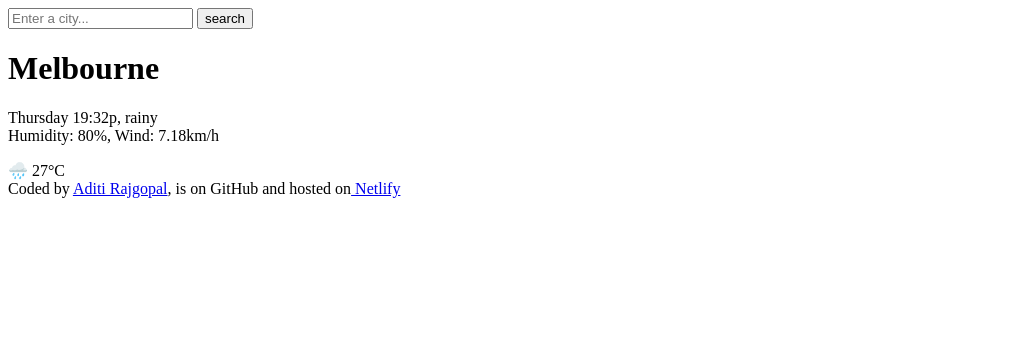
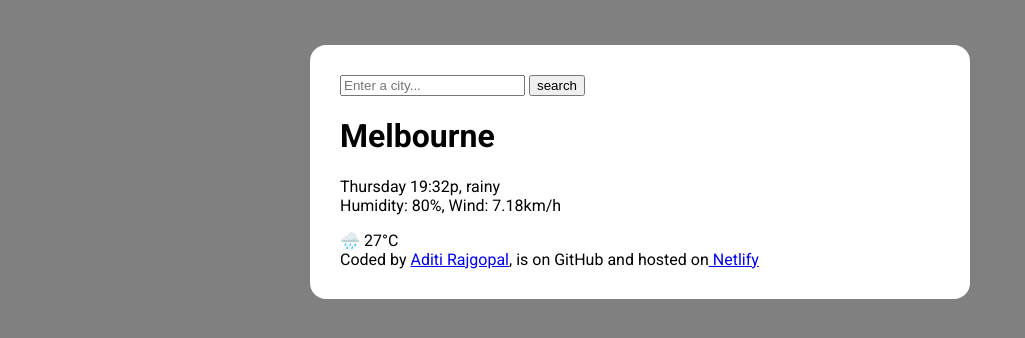
Before and after one commit to strawberrysmile16/Weather, a plain HTML site: page index.html in a window 1280 px wide. Shown: the whole page, without its empty margins (0-1025 px from the left). Drawn offline with Linux system fonts and the light colour scheme.

Commit message:
Added stylesheet

```diff
--- a/index.html
+++ b/index.html
@@ -3,9 +3,18 @@
   <head>
     <meta charset="UTF-8" />
     <meta name="viewport" content="width=device-width, initial-scale=1.0" />
+    <link rel="stylesheet" href="src/style.css" />
+    <link rel="preconnect" href="https://fonts.googleapis.com" />
+    <link rel="preconnect" href="https://fonts.gstatic.com" crossorigin />
+    <link
+      href="https://fonts.googleapis.com/css2?family=Roboto:ital,wght@0,100;0,300;0,400;0,500;0,700;0,900;1,100;1,300;1,400;1,500;1,700;1,900&display=swap"
+      rel="stylesheet"
+    />
+
     <title>Today's Forcast</title>
   </head>
   <body>
+    <div class="weather-app">
       <header>
         <form>
           <input type="search" placeholder="Enter a city..." required />
@@ -30,5 +39,6 @@
         >, is <a href="https://github.com/strawberrysmile16/Weather"></a> on
         GitHub and hosted on<a href="https://www.netlify.com/"> Netlify</a>
       </footer>
+    </div>
   </body>
 </html>
--- /dev/null
+++ b/src/style.css
@@ -0,0 +1,13 @@
+body {
+  background-color: grey;
+  font-family: "Roboto", sans-serif;
+}
+
+.weather-app {
+  background-color: white;
+  max-width: 600px;
+  margin: 45px auto;
+
+  border-radius: 16px;
+  padding: 30px;
+}
```
Lines whose indentation alone changed are shown as unchanged.
